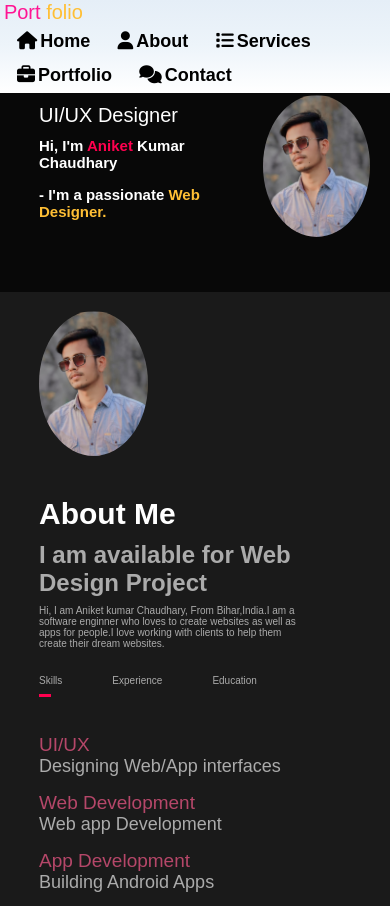
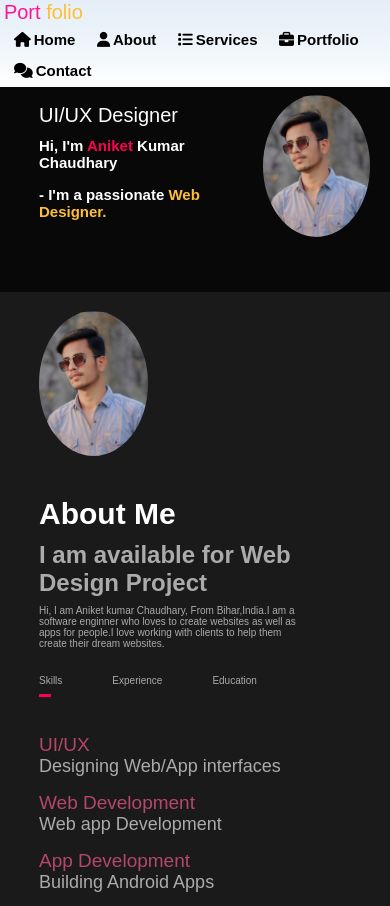
Before and after one commit to Anijazz/CODSOFT, a plain HTML site: page portfolio project/index.html in a window 390 px wide. Shown: the top 906 px of the page. Drawn offline with Linux system fonts and the light colour scheme.

Commit message:
Update style.css

```diff
--- a/portfolio project/css/style.css
+++ b/portfolio project/css/style.css
@@ -435,14 +435,14 @@ form .btn2{
 	nav ul li{
 		display: inline-block;
 		list-style: none;
-		margin: 5px 10px;
+		margin: 5px 7px;
 
 
 	}
 	nav ul li a{
 		color: black;
 		text-decoration: none;
-		font-size: 18px;
+		font-size: 15px;
 		font-weight: 550;
 	}
 	nav ul li a i{
```
